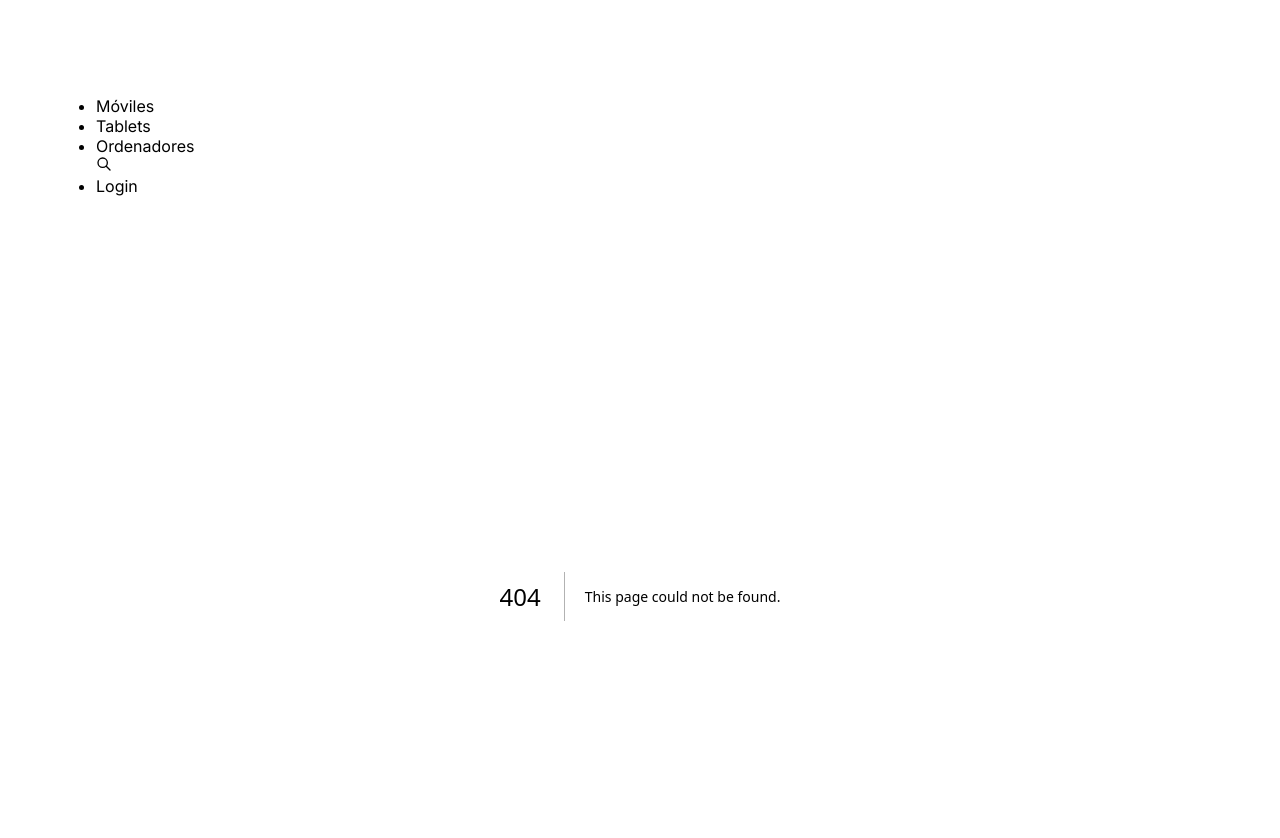
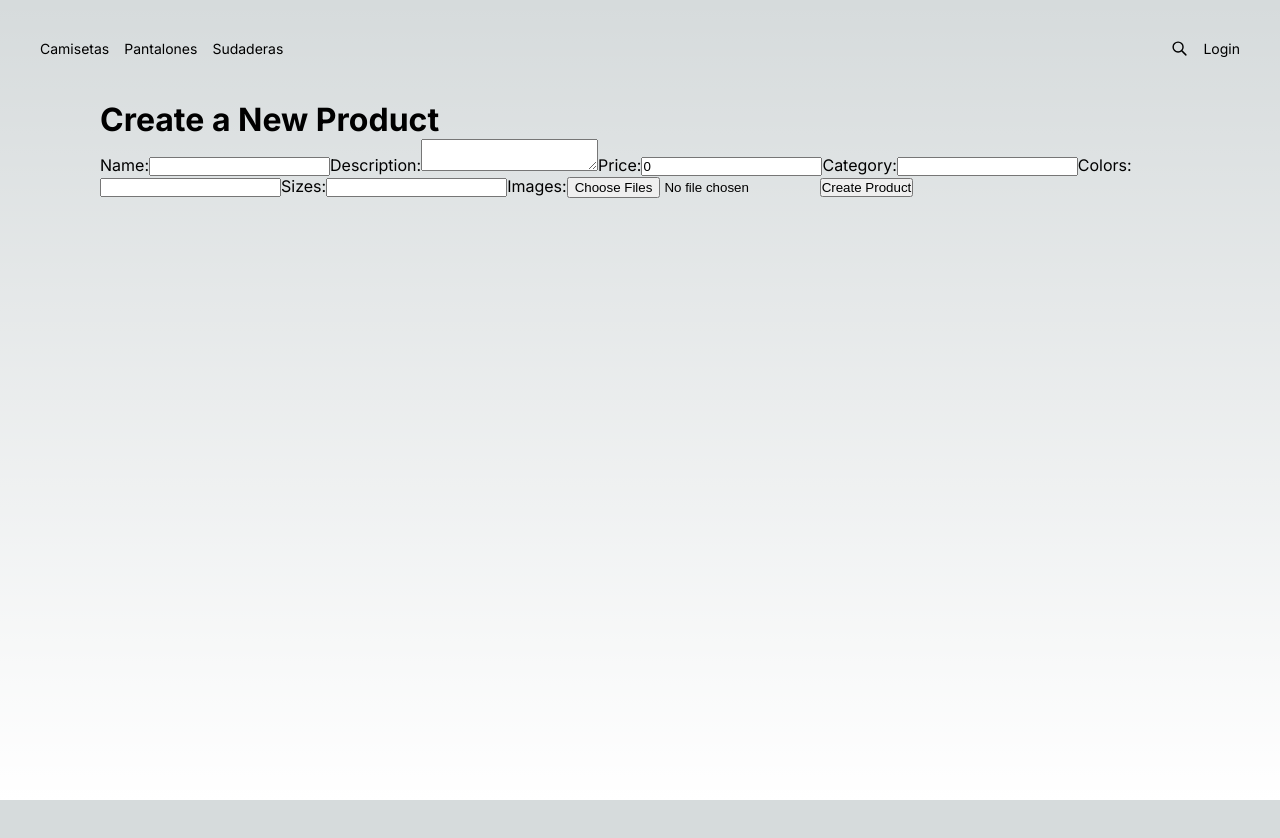
Before and after one commit to benjamin777dev/ecommerce-template, a Next.js app: page /create in a window 1280 px wide. Before the commit this address had no page. Shown: the top 838 px of the page. After the commit the page ends 800 px from the top, so only its background shows below. Built offline with nearby package versions, Linux system fonts and the light colour scheme.

Commit message:
product creation

```diff
--- /dev/null
+++ b/src/app/api/products/route.ts
@@ -0,0 +1,53 @@
+import { NextRequest, NextResponse } from 'next/server';
+import { Product, IProduct } from '../../../models/Products';
+import { connectDB } from '../../../libs/mongodb';
+
+connectDB();
+
+export async function GET() {
+    try {
+        const products = await Product.find();
+        return NextResponse.json(products);
+    } catch (error) {
+        console.error('Failed to fetch products.', error);
+        return NextResponse.json({ error: 'Failed to fetch products.' }, { status: 500 });
+    }
+}
+
+export async function PUT(req: NextRequest) {
+    const query = new URL(req.url).searchParams;
+    const id = query.get('id');
+
+    try {
+        const dataToUpdate = await req.json();
+        const updatedProduct = await Product.findByIdAndUpdate(id, dataToUpdate, { new: true });
+
+        return NextResponse.json(updatedProduct);
+    } catch (error) {
+        console.error('Failed to update product.', error);
+        return NextResponse.json({ error: 'Failed to update product.' }, { status: 500 });
+    }
+}
+
+export async function POST(req: NextRequest) {
+    try {
+        const dataToSave = await req.json();
+        const savedProduct = await Product.create(dataToSave);
+        return NextResponse.json({ _id: savedProduct._id });
+    } catch (error) {
+        console.error('Failed to save product.', error);
+        return NextResponse.json({ error: 'Failed to save product.' }, { status: 500 });
+    }
+}
+
+export async function DELETE(req: NextRequest) {
+    const query = new URL(req.url).searchParams;
+    const id = query.get('id');
+    try {
+        const deletedProduct = await Product.findByIdAndDelete(id);
+        return NextResponse.json(deletedProduct);
+    } catch (error) {
+        console.error('Failed to remove product.', error);
+        return NextResponse.json({ error: 'Failed to remove product.' }, { status: 500 });
+    }
+}
--- /dev/null
+++ b/src/app/create/page.tsx
@@ -0,0 +1,14 @@
+import React from 'react';
+import ProductForm from '../../components/ProductForm';
+import '../../styles/createproduct.css';
+
+const CreateProduct = () => {
+    return (
+        <div className='create-product'>
+            <h1>Create a New Product</h1>
+            <ProductForm />
+        </div>
+    );
+};
+
+export default CreateProduct;
--- a/src/app/register/page.tsx
+++ b/src/app/register/page.tsx
@@ -69,7 +69,7 @@ function Signup() {
         <button className="">
           Signup
         </button>
-        <Link href="/">Already have an account?</Link>
+        <Link href="/login">Already have an account?</Link>
       </form>
     </div>
   );
--- a/src/components/Navbar.jsx
+++ b/src/components/Navbar.jsx
@@ -1,19 +1,20 @@
 import Link from 'next/link';
 import React from 'react';
 import { HiOutlineSearch } from 'react-icons/hi';
+import '../styles/header.css';
 
 export const Navbar = () => {
   return (
-    <div>
+    <header>
       <ul>
-            <li><Link href="#">Móviles</Link></li>
-            <li><Link href="#">Tablets</Link></li>
-            <li><Link href="#">Ordenadores</Link></li>
+        <li><Link href="#">Camisetas</Link></li>
+        <li><Link href="#">Pantalones</Link></li>
+        <li><Link href="#">Sudaderas</Link></li>
       </ul>
       <ul>
         <div className='search'><HiOutlineSearch /></div>
         <li><Link href="/register">Login</Link></li>
       </ul>
-    </div>
+    </header>
   )
 }
--- /dev/null
+++ b/src/components/ProductForm.jsx
@@ -0,0 +1,95 @@
+"use client"
+import React, { useState } from 'react';
+import axios from 'axios';
+
+const ProductForm = () => {
+
+    const [productData, setProductData] = useState({
+        name: '',
+        description: '',
+        price: 0,
+        category: '',
+        colors: [],
+        sizes: [],
+        images: [],
+    });
+
+    const handleInputChange = (e) => {
+        const { name, value } = e.target;
+        setProductData((prevData) => ({
+            ...prevData,
+            [name]: value,
+        }));
+    };
+
+    const handleImageChange = (e) => {
+        const files = e.target.files;
+        const imagesArray = [];
+
+        for (const file of files) {
+            imagesArray.push(file);
+        }
+
+        setProductData((prevData) => ({
+            ...prevData,
+            images: imagesArray,
+        }));
+    };
+
+    const handleSubmit = async (e) => {
+        e.preventDefault();
+
+        try {
+            const colorsArray = productData.colors.split(',');
+            const sizesArray = productData.sizes.split(',');
+            const imagesBufferArray = productData.images.map((imageData) => Buffer.from(imageData));
+
+            const dataToSubmit = {
+                ...productData,
+                colors: colorsArray,
+                sizes: sizesArray,
+                images: imagesBufferArray,
+            };
+
+            const url = '/api/products';
+
+            const response = await axios.post(url, dataToSubmit);
+
+            if (response.data && response.data._id) {
+                console.log('Product created successfully!');
+            }
+        } catch (error) {
+            console.error('Failed to create product.', error);
+        }
+    };
+
+
+    return (
+        <form onSubmit={handleSubmit}>
+            <label>Name:</label>
+            <input type="text" name="name" value={productData.name} onChange={handleInputChange} />
+
+            <label>Description:</label>
+            <textarea name="description" value={productData.description} onChange={handleInputChange} />
+
+            <label>Price:</label>
+            <input type="number" name="price" value={productData.price} onChange={handleInputChange} />
+
+            <label>Category:</label>
+            <input type="text" name="category" value={productData.category} onChange={handleInputChange} />
+
+            <label>Colors:</label>
+            <input type="text" name="colors" value={productData.colors} onChange={handleInputChange} />
+
+            <label>Sizes:</label>
+            <input type="text" name="sizes" value={productData.sizes} onChange={handleInputChange} />
+
+            <label>Images:</label>
+            <input type="file" name="images" multiple onChange={handleImageChange} />
+
+            <button type="submit">Create Product</button>
+        </form>
+    );
+};
+
+export default ProductForm;
--- /dev/null
+++ b/src/components/Products.jsx
@@ -0,0 +1,16 @@
+import React from 'react';
+import Image from 'next/image'
+
+export const Products = () => {
+  return (
+    <div className='products-section'>
+        <div className='card'>
+            <Image
+
+            />
+            <h2></h2>
+            <div>Price</div>
+        </div>
+    </div>
+  )
+}
--- /dev/null
+++ b/src/models/Products.ts
@@ -0,0 +1,46 @@
+import mongoose, { Document, model, Model, Schema } from 'mongoose';
+
+export interface IProduct {
+    name: string;
+    description: string;
+    price: number;
+    category: string;
+    colors: string[];
+    sizes: string[];
+    images: string[];
+}
+
+export interface IProductDocument extends Document, IProduct { }
+
+const ProductSchema: Schema = new Schema({
+    name: {
+        type: String,
+        required: true,
+    },
+    description: {
+        type: String,
+        required: true,
+    },
+    price: {
+        type: Number,
+        required: true,
+    },
+    category: {
+        type: String,
+        required: true,
+    },
+    colors: {
+        type: [String],
+        required: true,
+    },
+    sizes: {
+        type: [String],
+        required: true,
+    },
+    images: {
+        type: [Buffer],
+        required: true,
+    },
+});
+
+export const Product = (mongoose.models.Product || model<IProductDocument>('Product', ProductSchema)) as Model<IProductDocument>;
--- /dev/null
+++ b/src/styles/createproduct.css
@@ -0,0 +1,3 @@
+.create-product {
+    padding: 100px;
+}
--- /dev/null
+++ b/src/styles/header.css
@@ -0,0 +1,23 @@
+header {
+    position: fixed;
+    width: 100%;
+    display: flex;
+    align-items: center;
+    justify-content: space-between;
+    padding: 40px;
+}
+
+header ul {
+    display: flex;
+    gap: 15px;
+    list-style: none;
+    font-size: 14px;
+}
+
+header ul div {
+    display: flex;
+}
+
+header ul svg {
+    font-size: 17px;
+}
--- a/src/styles/page.module.css
+++ b/src/styles/page.module.css
@@ -1,4 +1,3 @@
 .main {
-  padding: 6rem;
   min-height: 100vh;
 }
```
Lines whose indentation alone changed are shown as unchanged.
